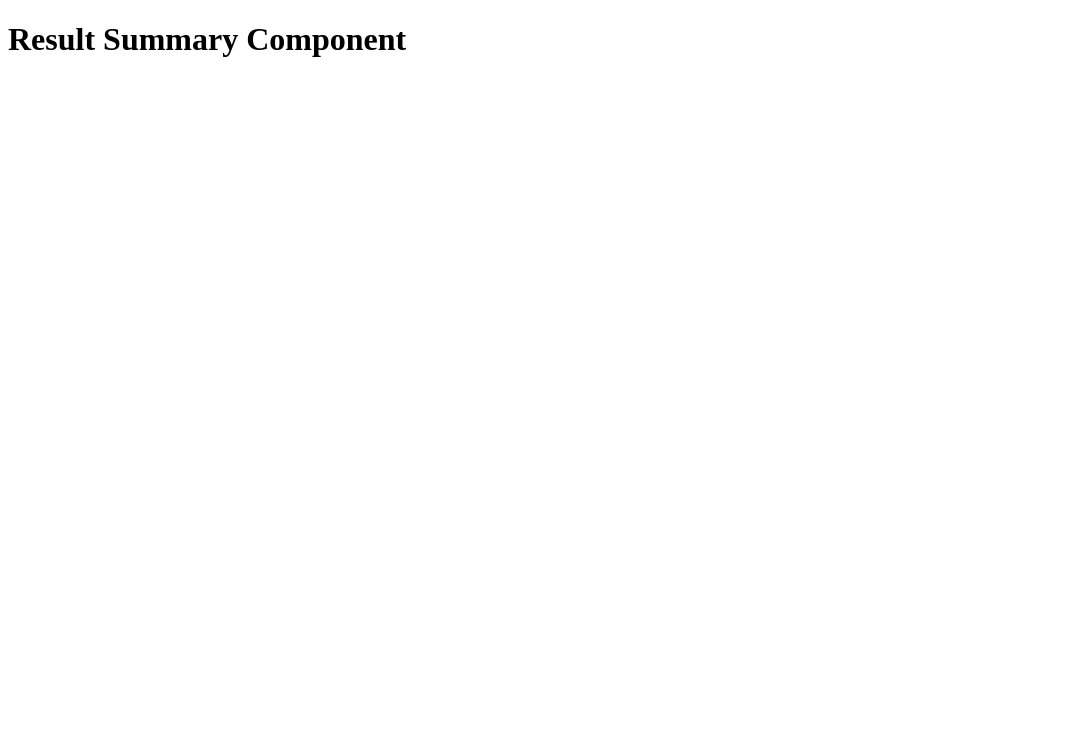
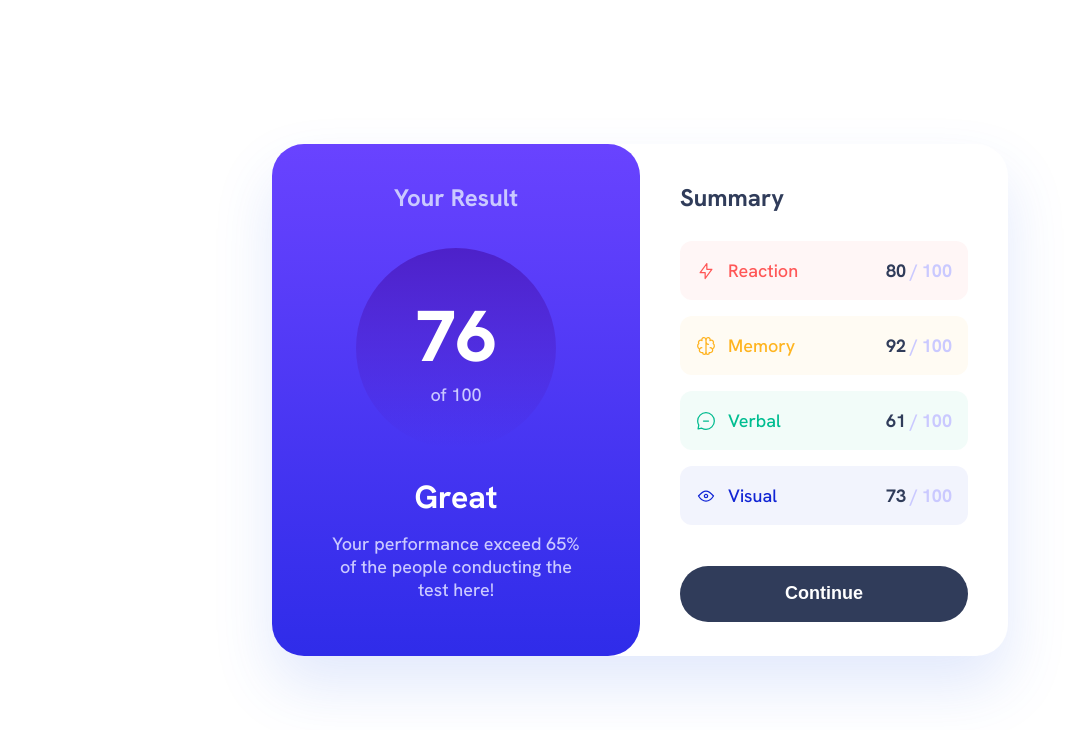
Before and after one commit to vspss/result-summary-component, a plain HTML site: page index.html in a window 1280 px wide. Shown: the whole page, without its empty margins (0-1069 px from the left). Drawn offline with Linux system fonts and the light colour scheme.

Commit message:
feat: solve the challenge with only html and css (#5)
Create markup and styles using HTML and CSS.

```diff
--- a/index.css
+++ b/index.css
@@ -0,0 +1,287 @@
+@font-face {
+    font-family: "Hanken Grotesk";
+    src: url("/assets/fonts/static/HankenGrotesk-Bold.ttf");
+    font-weight: 700;
+}
+
+@font-face {
+    font-family: "Hanken Grotesk";
+    src: url("/assets/fonts/static/HankenGrotesk-Medium.ttf");
+    font-weight: 500;
+}
+
+@font-face {
+    font-family: "Hanken Grotesk";
+    src: url("/assets/fonts/static/HankenGrotesk-ExtraBold.ttf");
+    font-weight: 800;
+
+}
+
+* {
+    margin: 0;
+    padding: 0;
+    box-sizing: border-box;
+}
+
+:root {
+    --font-family: "Hanken Grotesk";
+    --color-gradient-primary: linear-gradient(180deg, #7755FF 0%, #6943FF 0.01%, #2F2CE9 100%);
+    --color-gradient-secondary: linear-gradient(180deg, #4D21C9 0%, rgba(37, 33, 201, 0) 100%, rgba(37, 33, 201, 0) 100%);
+    --color-light-blue: #CAC9FF;
+    --color-dark-navy: hsla(223, 30%, 27%);
+    --color-red: hsla(0, 100%, 67%);
+    --color-red-50: hsla(0, 100%, 67%, 0.05);
+    --color-yellow: hsla(40, 100%, 56%);
+    --color-yellow-50: hsla(40, 100%, 56%, 0.05);
+    --color-green: hsla(166, 100%, 37%);
+    --color-green-50: hsla(166, 100%, 37%, 0.05);
+    --color-blue: hsla(234, 85%, 45%);
+    --color-blue-50: hsla(234, 85%, 45%, 0.05);
+    --color-white: #FFF;
+    --shadow-1: 0px 30px 60px rgba(61, 108, 236, 0.15);
+    --radius-md: 2rem;
+    --radius-lg: 8rem;
+    --radius-sm: 0.75rem;
+}
+
+/* Utilities */
+.radius-md {
+    border-radius: var(--radius-md);
+}
+
+.bg-gradient-primary {
+    background: var(--color-gradient-primary);
+}
+
+.text-xl {
+    font-size: 3.5rem;
+}
+
+.text-lg {
+    font-size: 1.5rem;
+}
+
+.text-md {
+    font-size: 1.125rem;
+}
+
+.text-sm {
+    font-size: 1rem;
+}
+
+.text-alt-secondary {
+    color: var(--color-light-blue)
+}
+
+.text-alt {
+    color: var(--color-white);
+}
+
+.font-bold {
+    font-weight: 700;
+}
+
+.font-bolder {
+    font-weight: 800;
+}
+
+.text-red {
+    color: var(--color-red);
+}
+
+.text-yellow {
+    color: var(--color-yellow);
+}
+
+.text-green {
+    color: var(--color-green);
+}
+
+.text-blue {
+    color: var(--color-blue);
+}
+
+.text-primary {
+    color: var(--color-dark-navy);
+}
+
+.bg-red-50 {
+    background: var(--color-red-50);
+}
+
+.bg-yellow-50 {
+    background: var(--color-yellow-50);
+}
+
+.bg-green-50 {
+    background: var(--color-green-50);
+}
+
+.bg-blue-50 {
+    background: var(--color-blue-50);
+}
+
+html,
+body {
+    font-family: var(--font-family);
+}
+
+.app {
+    display: flex;
+    align-items: flex-start;
+    justify-content: center;
+    min-height: 100vh;
+    height: 100%;
+}
+
+.demo {
+    width: 100%;
+    max-width: 736px;
+    height: 100%;
+}
+
+.card {
+    display: flex;
+    flex-wrap: wrap;
+    flex-direction: column;
+    height: 100%;
+    border-radius: 0 0 var(--radius-md) var(--radius-md);
+}
+
+.card__section {
+    flex: 1;
+    padding: 1.5rem 0 1.875rem 0;
+    height: 100%;
+    border-radius: 0 0 var(--radius-md) var(--radius-md);
+}
+
+.card__section__summary {
+    gap: 1rem;
+    display: flex;
+    flex-direction: column;
+    align-items: center;
+    text-align: center;
+    padding: 0 3.75rem;
+}
+
+.card__section__summary__score {
+    width: 8.75rem;
+    height: 8.75rem;
+    border-radius: 50%;
+    background: var(--color-gradient-secondary);
+    display: flex;
+    align-items: center;
+    justify-content: center;
+    flex-direction: column;
+}
+
+.card__section__summary__description {
+    display: flex;
+    flex-direction: column;
+    gap: 0.5rem;
+}
+
+.card__section__result {
+    padding: 0 1.875rem;
+}
+
+.card__section__result__list {
+    list-style: none;
+    display: flex;
+    flex-direction: column;
+    gap: 1rem;
+    margin: 1.75rem 0 2.56rem 0;
+}
+
+.card__section__result__list__item {
+    display: flex;
+    justify-content: space-between;
+    padding: 1.125rem 1rem;
+    border-radius: var(--radius-sm);
+}
+
+.card__section__result__list__item__title {
+    display: flex;
+    align-items: center;
+    gap: 0.75rem;
+}
+
+.card__section__result__list__item__value {
+    display: flex;
+    gap: 0.25rem;
+}
+
+.button {
+    width: 100%;
+    height: 3.5rem;
+    background: var(--color-dark-navy);
+    border-radius: var(--radius-lg);
+    border: 0;
+    font-weight: 700;
+    font-size: 1.125rem;
+    color: var(--color-white);
+}
+
+button:hover {
+    background: var(--color-gradient-primary);
+    cursor: pointer;
+}
+
+@media only screen and (min-width: 600px) {
+    .demo {
+        height: 512px;
+    }
+
+    .app {
+        align-items: center;
+    }
+
+    .card {
+        display: flex;
+        flex-wrap: wrap;
+        box-shadow: var(--shadow-1);
+        border-radius: var(--radius-md);
+        flex-direction: row;
+
+    }
+
+    .card__section {
+        border-radius: var(--radius-md);
+        padding: 2.375rem 0 2.875rem 0;
+    }
+
+    .card__section__summary {
+        gap: 0;
+    }
+
+    .card__section__summary__score {
+        width: 12.5rem;
+        height: 12.5rem;
+        margin: 2.18rem 0 1.75rem 0;
+    }
+
+    .card__section__summary__description {
+        gap: 0.875rem;
+    }
+
+    .card__section__result {
+        padding: 0 2.5rem;
+    }
+
+    .text-xl {
+        font-size: 4.5rem;
+    }
+
+    .text-lg {
+        font-size: 2rem;
+    }
+
+    .text-md {
+        font-size: 1.5rem;
+    }
+
+    .text-sm {
+        font-size: 1.125rem;
+    }
+
+}
--- a/index.html
+++ b/index.html
@@ -11,7 +11,74 @@
 </head>
 
 <body>
-    <h1>Result Summary Component</h1>
+    <main class="app">
+        <div class="demo">
+            <div class="card">
+                <section class="card__section bg-gradient-primary">
+                    <div class="card__section__summary">
+                        <h2 class="text-md text-alt-secondary">Your Result</h2>
+                        <div class="card__section__summary__score text-sm text-alt-secondary">
+                            <div class="text-xl text-alt font-bolder">76</div> of 100
+                        </div>
+                        <div class="card__section__summary__description">
+                            <h3 class="text-lg text-alt">Great</h3>
+                            <p class="text-sm text-alt-secondary">Your performance exceed 65% of the people conducting
+                                the test here!</p>
+                        </div>
+                    </div>
+                </section>
+                <section class="card__section">
+                    <div class="card__section__result">
+                        <h2 class="text-md text-primary">Summary</h2>
+                        <ul class="card__section__result__list">
+                            <li class="card__section__result__list__item bg-red-50">
+                                <span class="card__section__result__list__item__title text-sm text-red">
+                                    <img src="/assets/images/icon-reaction.svg" alt="" /> Reaction
+                                </span>
+                                <span
+                                    class="card__section__result__list__item__value text-sm text-alt-secondary font-bold">
+                                    <span class="text-primary">80</span>
+                                    <span>/</span>
+                                    100
+                                </span>
+                            </li>
+                            <li class="card__section__result__list__item bg-yellow-50">
+                                <span class="card__section__result__list__item__title text-sm text-yellow">
+                                    <img src="/assets/images/icon-memory.svg" alt="" /> Memory</span>
+                                <span
+                                    class="card__section__result__list__item__value text-sm text-alt-secondary font-bold">
+                                    <span class="text-primary">92</span>
+                                    <span>/</span>
+                                    100
+                                </span>
+                            </li>
+                            <li class="card__section__result__list__item bg-green-50">
+                                <span class="card__section__result__list__item__title text-sm text-green">
+                                    <img src="/assets/images/icon-verbal.svg" alt="" /> Verbal</span>
+                                <span
+                                    class="card__section__result__list__item__value text-sm text-alt-secondary font-bold">
+                                    <span class="text-primary">61</span>
+                                    <span>/</span>
+                                    100
+                                </span>
+                            </li>
+                            <li class="card__section__result__list__item bg-blue-50">
+                                <span class="card__section__result__list__item__title text-sm text-blue">
+                                    <img src="/assets/images/icon-visual.svg" alt="" /> Visual</span>
+                                <span
+                                    class="card__section__result__list__item__value text-sm text-alt-secondary font-bold">
+                                    <span class="text-primary">73</span>
+                                    <span>/</span>
+                                    100
+                                </span>
+                            </li>
+                        </ul>
+                        <button class="button" type="button">Continue</button>
+                    </div>
+                </section>
+            </div>
+        </div>
+    </main>
 </body>
 
 </html>
```
